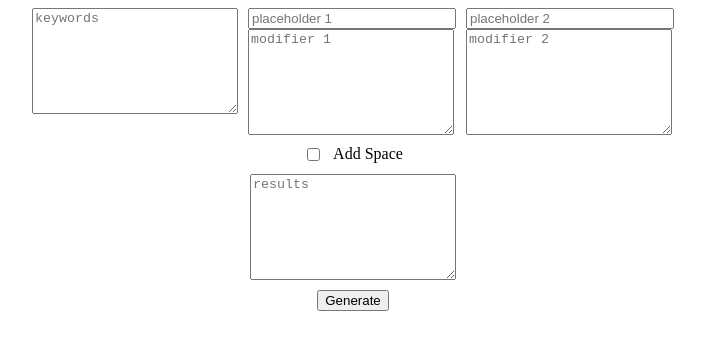
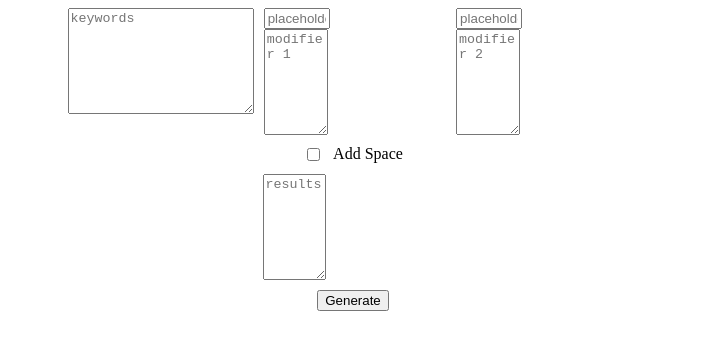
Before and after one commit to cekkode/articlegenerator, a plain HTML site: page multiplier/index.html in a window 1280 px wide. Shown: the whole page, without its empty margins (287-992 px from the left). Drawn offline with Linux system fonts and the light colour scheme.

Commit message:
Update index.html

```diff
--- a/multiplier/index.html
+++ b/multiplier/index.html
@@ -15,12 +15,12 @@
     }
 
     textarea {
-      width: 200px;
+      width: 32%;
       height: 100px;
     }
 
     input[type="text"] {
-      width: 200px;
+      width: 32%;
     }
 
     .modifier-container {
```
